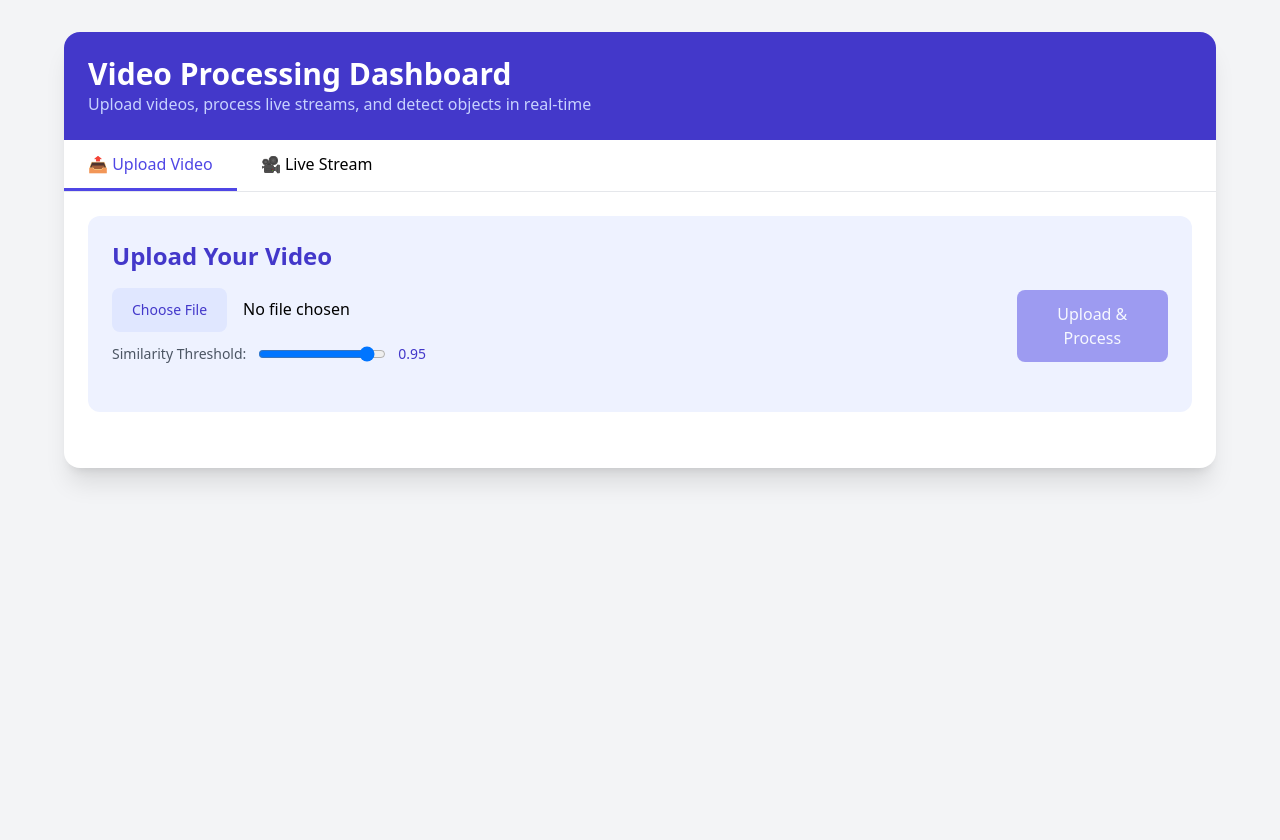
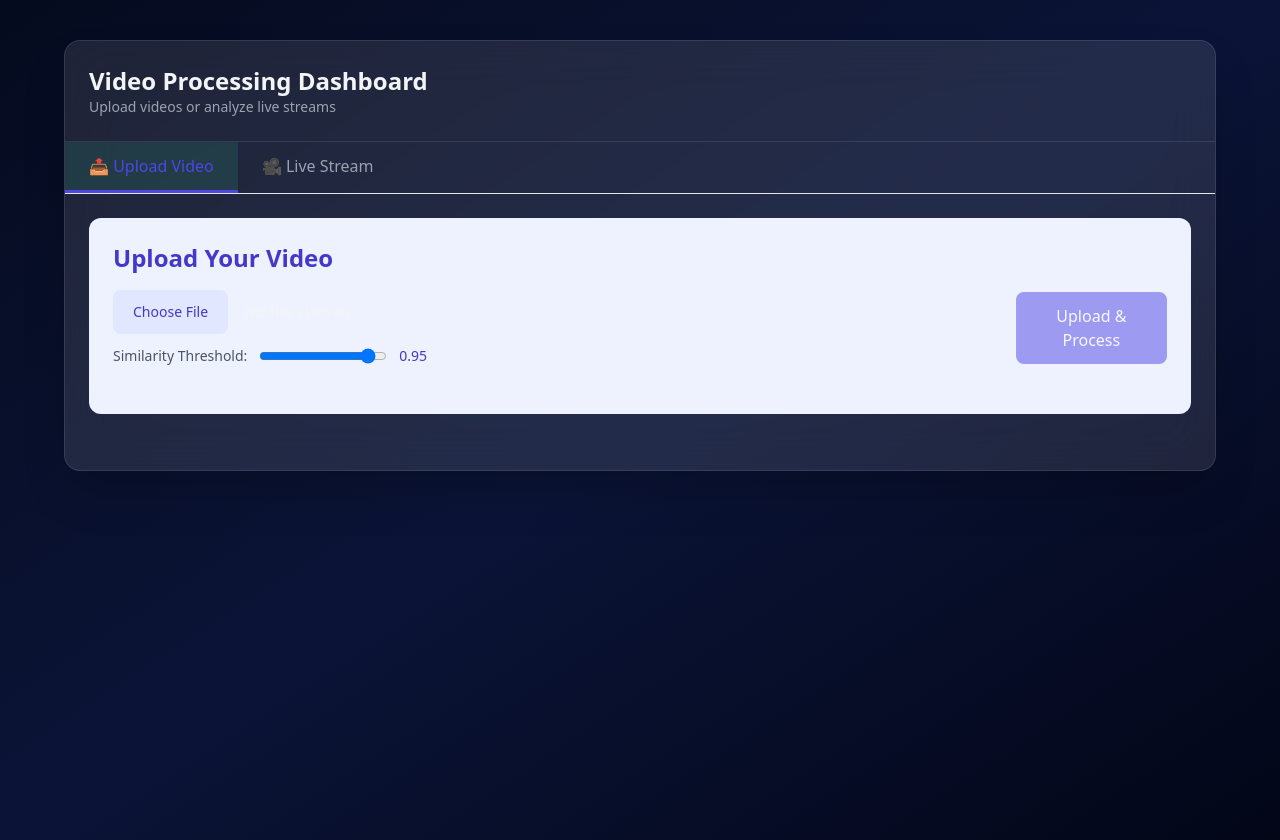
Before and after one commit to LL08-MathematicalModelling-dowell/100091-LogoScan, a FastAPI app: page /videoupload in a window 1280 px wide. Before the commit the page ends 483 px from the top, so only its background shows below. Run offline with FastAPI, Linux system fonts and the light colour scheme; parts of the project's set-up code (start-up, migrations or seed data) failed here and were passed over; some libraries are stand-ins or nearby versions.

Commit message:
upload video template

```diff
--- a/YOLOv6/templates/uploadvideo.html
+++ b/YOLOv6/templates/uploadvideo.html
@@ -14,6 +14,28 @@
         .animate-fadeIn {
             animation: fadeIn 0.5s ease-out;
         }
+
+        /* ================= TABS ================= */
+        .tab-content { display: none; }
+        .tab-content.active { display: block; }
+
+        .tab-button {
+        padding: 14px 28px;
+        font-weight: 600;
+        color: #9ca3af;
+        border-bottom: 3px solid transparent;
+        transition: all 0.3s ease;
+        }
+        .tab-button:hover {
+        background: rgba(52,211,153,0.08);
+        }
+        .tab-button.active {
+        color: #34d399;
+        border-bottom-color: #34d399;
+        background: rgba(52,211,153,0.12);
+        }
+
+
         /* Spinner */
         .spinner {
             border: 4px solid rgba(0, 0, 0, 0.1);
@@ -168,16 +190,33 @@
             font-size: 1.2em;
             animation: pulse 1.5s infinite;
         }
+
+
+    /* ================= LIVE ================= */
+    .live-indicator {
+    width:8px;height:8px;border-radius:50%;
+    background:#ef4444;
+    animation:pulse 1.5s infinite;
+    }
+    @keyframes pulse {
+    0%,100%{opacity:1;}
+    50%{opacity:.4;}
+    }
+
     </style>
 </head>
-<body class="bg-gray-100 min-h-screen p-4 sm:p-6 lg:p-8">
-    <div class="max-w-6xl mx-auto bg-white rounded-2xl shadow-xl overflow-hidden">
-
-        <!-- Header -->
-        <div class="bg-indigo-700 text-white p-6">
-            <h1 class="text-2xl sm:text-3xl font-bold">Video Processing Dashboard</h1>
-            <p class="text-indigo-200">Upload videos, process live streams, and detect objects in real-time</p>
-        </div>
+<!-- <body class="bg-gray-100 min-h-screen p-4 sm:p-6 lg:p-8"> -->
+   <body class="min-h-screen bg-gradient-to-br from-[#050B1E] via-[#0B1437] to-[#020617] text-gray-100">
+
+
+    <!-- <div class="max-w-6xl mx-auto bg-white rounded-2xl shadow-xl overflow-hidden"> -->
+        <div class="max-w-6xl mx-auto mt-10 mb-16 backdrop-blur-xl bg-white/10 border border-white/10 rounded-2xl shadow-2xl overflow-hidden animate-fadeIn">
+
+   <!-- Header -->
+<div class="px-6 py-6 border-b border-white/10">
+  <h2 class="text-2xl font-bold">Video Processing Dashboard</h2>
+  <p class="text-sm text-gray-400">Upload videos or analyze live streams</p>
+</div>
 
         <!-- Tab Navigation -->
         <div class="border-b border-gray-200">
@@ -363,7 +402,10 @@
                     <div class="space-y-4 mb-6">
                         <div>
                             <label class="block text-sm font-medium text-gray-700 mb-2">YouTube Live Stream URL:</label>
-                            <input type="text" id="youtubeUrl" placeholder="https://www.youtube.com/watch?v=..." class="w-full px-4 py-3 border border-gray-300 rounded-lg focus:ring-2 focus:ring-purple-500">
+                            <input type="text" id="youtubeUrl"
+                        placeholder="https://www.youtube.com/watch?v=..."
+                        class="w-full px-4 py-3 rounded-lg bg-black/30 border border-white/10 text-white mb-4" />
+
                         </div>
                         <div>
                             <label class="block text-sm font-medium text-gray-700 mb-2">Process Every N Frames: <span id="frameIntervalValue" class="text-purple-700 font-semibold">5</span></label>
```
